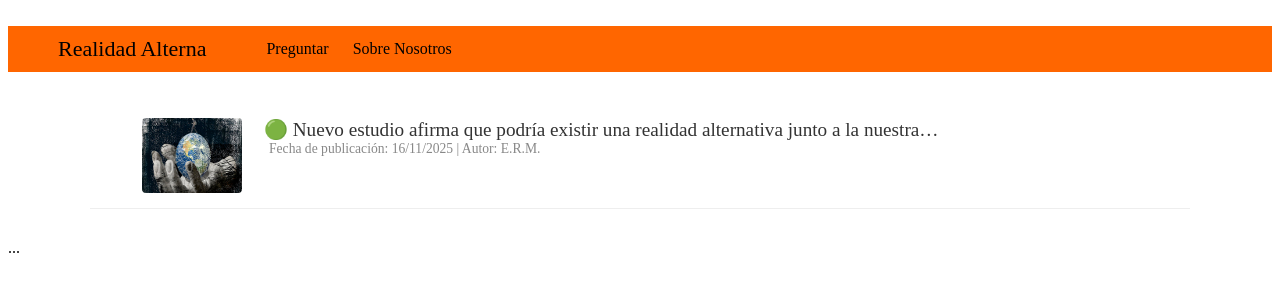
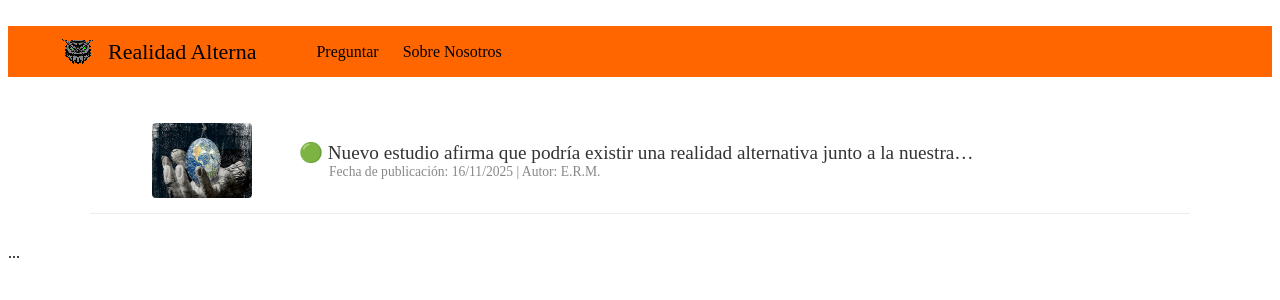
Before and after one commit to TierraSapiens/RealidadAlterna, a Jekyll site: the page built from index.md, in a window 1280 px wide. Shown: the top 300 px of the page. Built offline with Jekyll 4.4.1, drawn with Linux system fonts in a browser that asks for light colours.

Commit message:
Modificaciones varias

```diff
--- a/_config.yml
+++ b/_config.yml
@@ -2,4 +2,4 @@ title: Realidad Alterna
 description: Hub central del proyecto Realidad Alterna / TierraSapiens
 theme: minima
 markdown: kramdown
-baseurl: ""
+baseurl: /RealidadAlterna
--- a/_includes/header.html
+++ b/_includes/header.html
@@ -1,7 +1,10 @@
 <header>
   <div class="topbar">
     <div class="inner">
-      <a href="/RealidadAlterna/" class="logo">Realidad Alterna</a>
+      <a href="{{ site.baseurl }}/" class="logo">
+    <img src="{{ site.baseurl }}/images/logos/BuhoVerde40x31.png" alt="Logo Realidad Alterna" class="header-logo">
+    Realidad Alterna
+</a>
 
       <nav class="menu">  <a href="/RealidadAlterna/preguntar.html">Preguntar</a>
         <a href="/RealidadAlterna/sobre-nosotros.html">Sobre Nosotros</a>
--- a/assets/css/style.css
+++ b/assets/css/style.css
@@ -31,11 +31,34 @@ main {
   gap: 40px; /* 🔥 Nuevo: Añade espacio entre el logo y el menú */
 }
 
+/* ------------------------------------------- */
+/* ESTILOS DE LA BARRA NARANJA (HEADER) */
+/* ------------------------------------------- */
+/* ... (reglas de .topbar y .topbar .inner existentes) ... */
+
+/* 🔥 CLASE EDITADA: .logo ahora alinea la imagen y el texto */
 .logo {
+  /* Habilita el alineamiento vertical */
+  display: flex;
+  /* CENTRA el logo (imagen) y el texto (Realidad Alterna) verticalmente */
+  align-items: center;
+
   font-size: 22px;
+  /* El color lo ajustamos para que se vea bien sobre el naranja */
   color: black;
   text-decoration: none;
 }
+
+/* 🔥 NUEVA CLASE: Estilos para la imagen del logo */
+.header-logo {
+    height: 31px; /* El tamaño de altura exacto de tu imagen (BuhoVerde40x31) */
+    margin-right: 10px; /* Espacio entre el logo y el texto del título */
+}
+
+.menu a {
+/* ... (reglas existentes para .menu a) ... */
+}
+/* ... (resto del CSS) ... */
 
 .menu a {
   margin-left: 20px;
@@ -98,10 +121,21 @@ main {
 /* ESTILOS PARA LA LISTA DE PUBLICACIONES */
 /* ------------------------------------------- */
 
+/* 1. Contenedor de cada publicación - ALINEACIÓN VERTICAL */
+.post-item {
+    display: flex;
+    align-items: center; /* CENTRA VERTICALMENTE la imagen y el texto */
+    gap: 10px; /* Espacio entre la miniatura y el texto */
+    margin-bottom: 25px;
+}
+
+/* 2. El bloque que contiene el título y la metadata */
 .post-content {
     display: flex;
     flex-direction: column;
-    gap: 0; /* Asegura que no haya espacio extra entre los elementos hijos */
+    gap: 0;
+    /* Esta separación la maneja .post-item */
+    margin-left: 0;
 }
 
 .post-title {
@@ -110,19 +144,20 @@ main {
     text-decoration: none;
     margin-top: 0;
     margin-bottom: 0;
-  margin-left: -5px;
+    /* Alineación horizontal fina bajo el thumbnail */
+    margin-left: 0px;
 }
 
 .post-meta {
     font-size: 0.85em;
     color: #888;
 
-  /* Mantiene la altura */
-  margin-top: -0px;
+    /* Alineación horizontal fina bajo el título */
+    margin-left: 30px;
 
-  /* 🔥 AUMENTA ESTE VALOR para moverlo más a la DERECHA */
-  /* SUGERENCIA: Prueba con un valor grande, como 80px, y luego ajústalo. */
-  margin-left: 40x;
+    /* Aseguramos que no haya margen superior o inferior inesperado */
+    margin-top: 0;
+    margin-bottom: 0;
 
     padding-left: 0;
 }
```
Also changed, not shown: images/logos/BuhoVerde40x31.png (added). Lines whose indentation alone changed are shown as unchanged.
